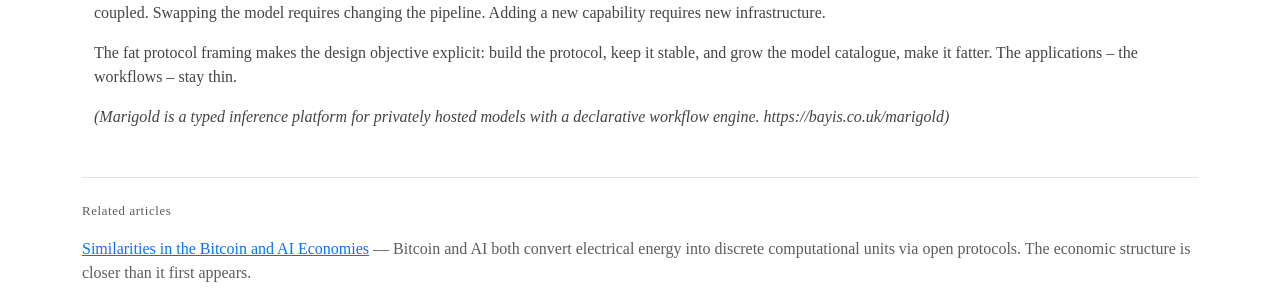
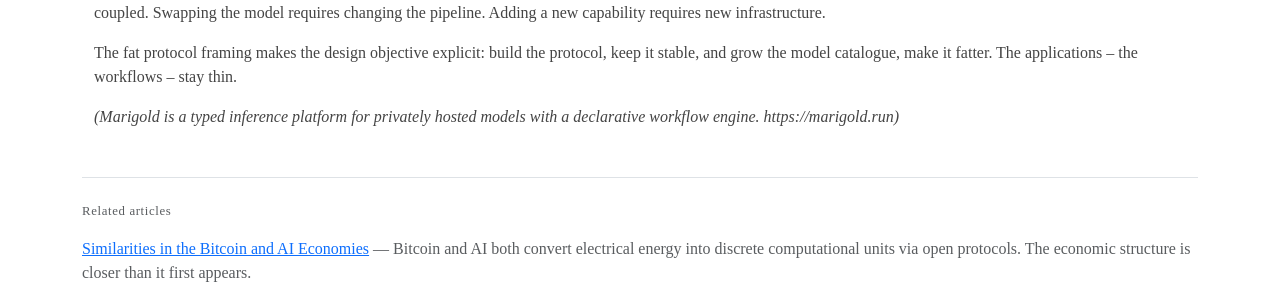
Before and after one commit to bayinfosys/bayinfosys.github.io, a Jekyll site: the page built from _posts/2026-01-01-45-fat-protocols-for-ai.md, in a window 1280 px wide and 900 px high, scrolled down 725 px. Shown: the part 152-448 px from the top of the window. Built offline with Jekyll 4.4.1, drawn with Linux system fonts in a browser that asks for light colours; some of the changed lines change nothing that is shown.

Commit message:
marigold run link updated

```diff
--- a/_posts/2026-01-01-45-fat-protocols-for-ai.md
+++ b/_posts/2026-01-01-45-fat-protocols-for-ai.md
@@ -40,4 +40,4 @@ This is not how most AI infrastructure is built. Most pipelines are wired direct
 
 The fat protocol framing makes the design objective explicit: build the protocol, keep it stable, and grow the model catalogue, make it fatter. The applications -- the workflows -- stay thin.
 
-*(Marigold is a typed inference platform for privately hosted models with a declarative workflow engine. https://bayis.co.uk/marigold)*
+*(Marigold is a typed inference platform for privately hosted models with a declarative workflow engine. https://marigold.run)*
```
